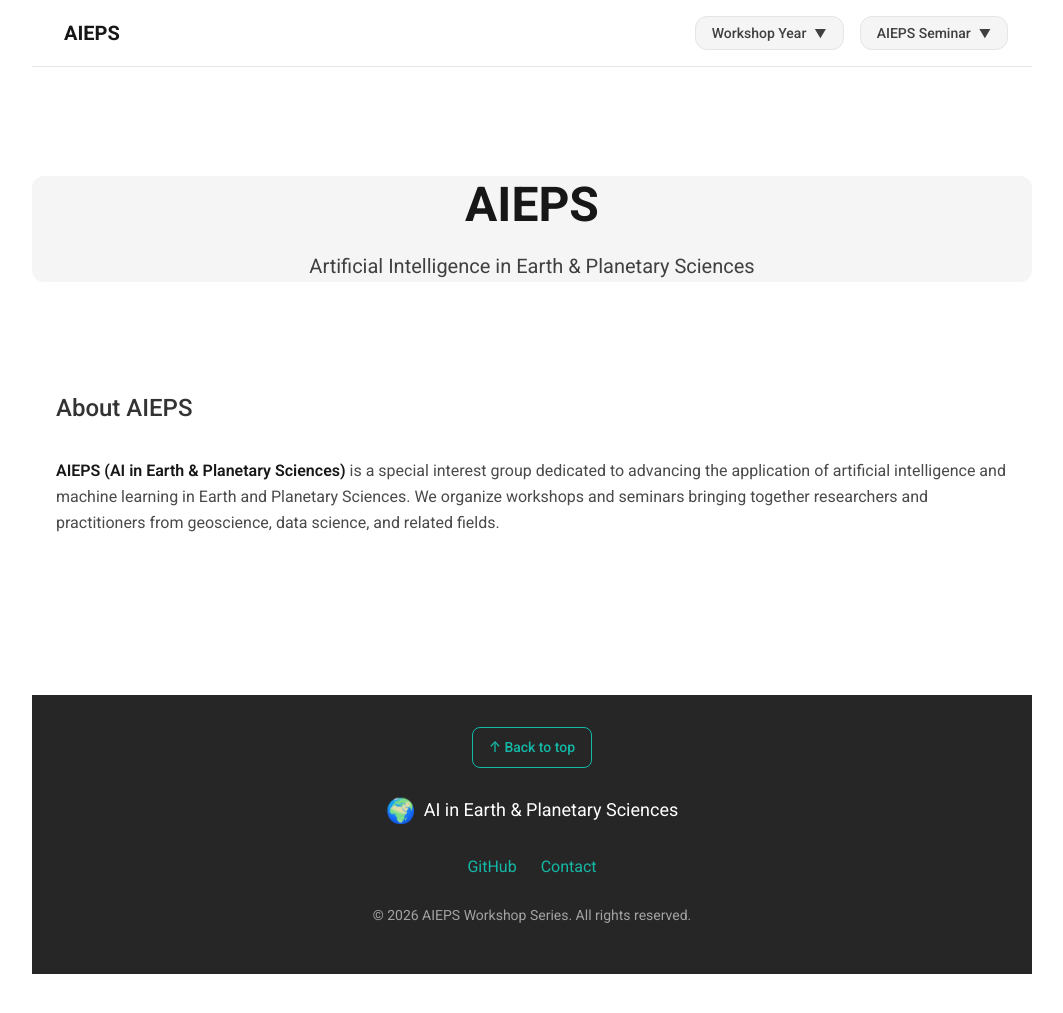
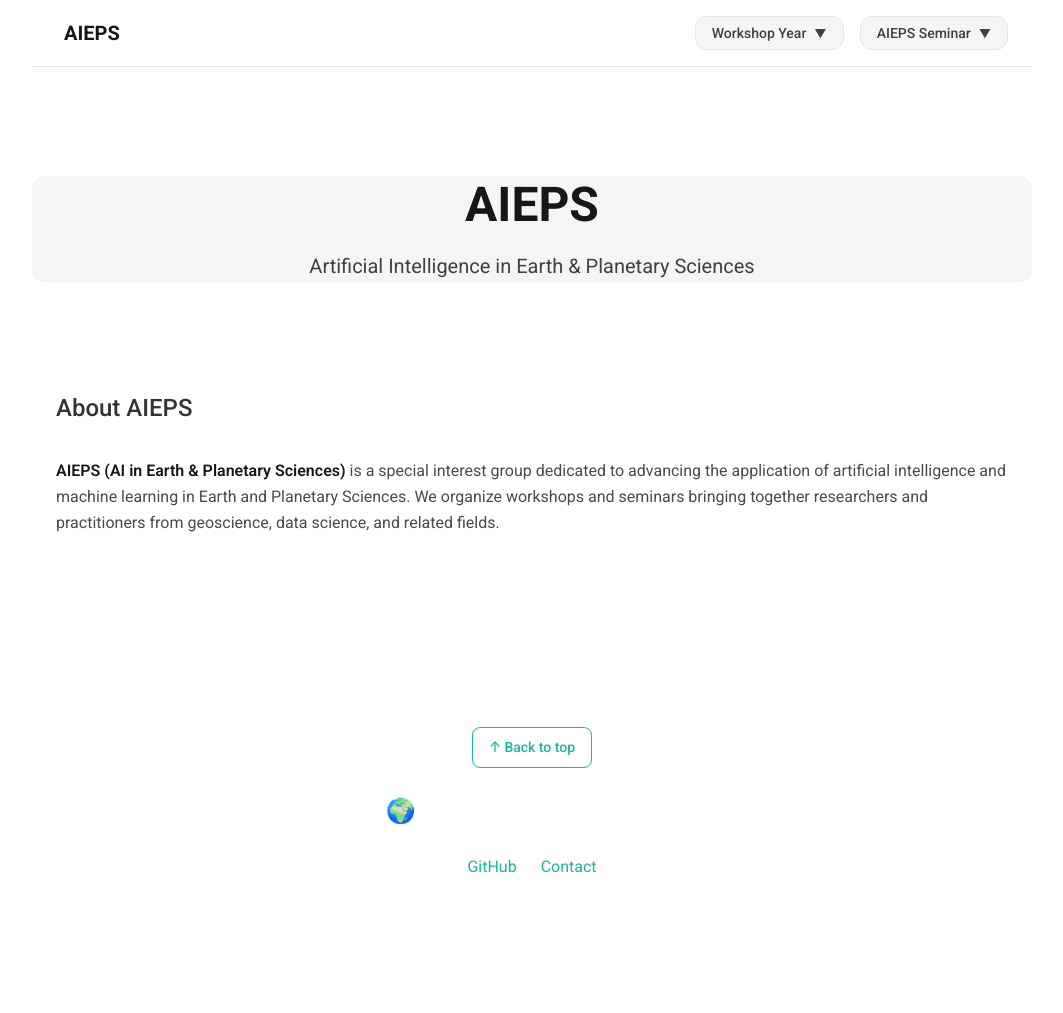
Before and after one commit to AI-EPS/ai-eps.github.io, a Jekyll site: the page built from index.md, in a window 1280 px wide and 1022 px high. Shown: the top 1013 px of the window, without its empty margins (108-1171 px from the left). Built offline with Jekyll 4.4.1, drawn with Linux system fonts in a browser that asks for light colours.

Commit message:
Update footer colors to white

```diff
--- a/assets/css/style.css
+++ b/assets/css/style.css
@@ -805,7 +805,7 @@ p {
    -------------------------------------------------------------------------- */
 .site-footer {
   background: var(--color-page-bg);
-  color: var(--color-gray-400);
+  color: #ffffff;
   padding: var(--space-12) 0;
 }
 
@@ -813,7 +813,7 @@ p {
   max-width: var(--container-max);
   margin: 0 auto;
   padding: var(--space-8) var(--container-padding);
-  background: var(--color-gray-800);
+  background: #ffffff;
   display: flex;
   flex-direction: column;
   align-items: center;
```
